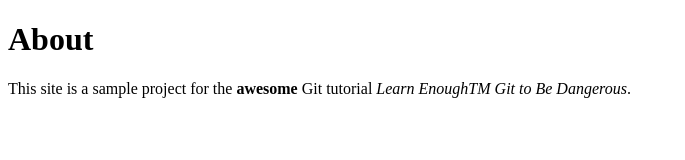
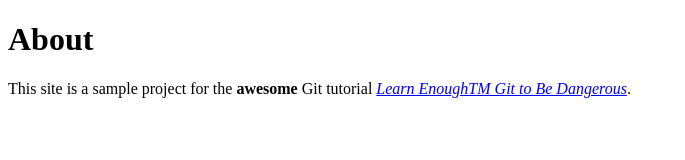
Before and after one commit to mejonyu/website, a plain HTML site: page about.html in a window 1280 px wide. Shown: the whole page, without its empty margins (0-685 px from the left). Drawn offline with Linux system fonts and the light colour scheme.

Commit message:
Add link to tutorial title

```diff
--- a/about.html
+++ b/about.html
@@ -6,7 +6,7 @@
 	<body>
 		<h1>About</h1>
 		<p>
-			This site is a sample project for the <strong>awesome</strong> Git tutorial <em>Learn EnoughTM Git to Be Dangerous</em>.
+			This site is a sample project for the <strong>awesome</strong> Git tutorial <em><a href="https://www.learnenough.com/git-tutorial">Learn EnoughTM Git to Be Dangerous</a></em>.
 		</p>
 	</body>
 </html>
```
